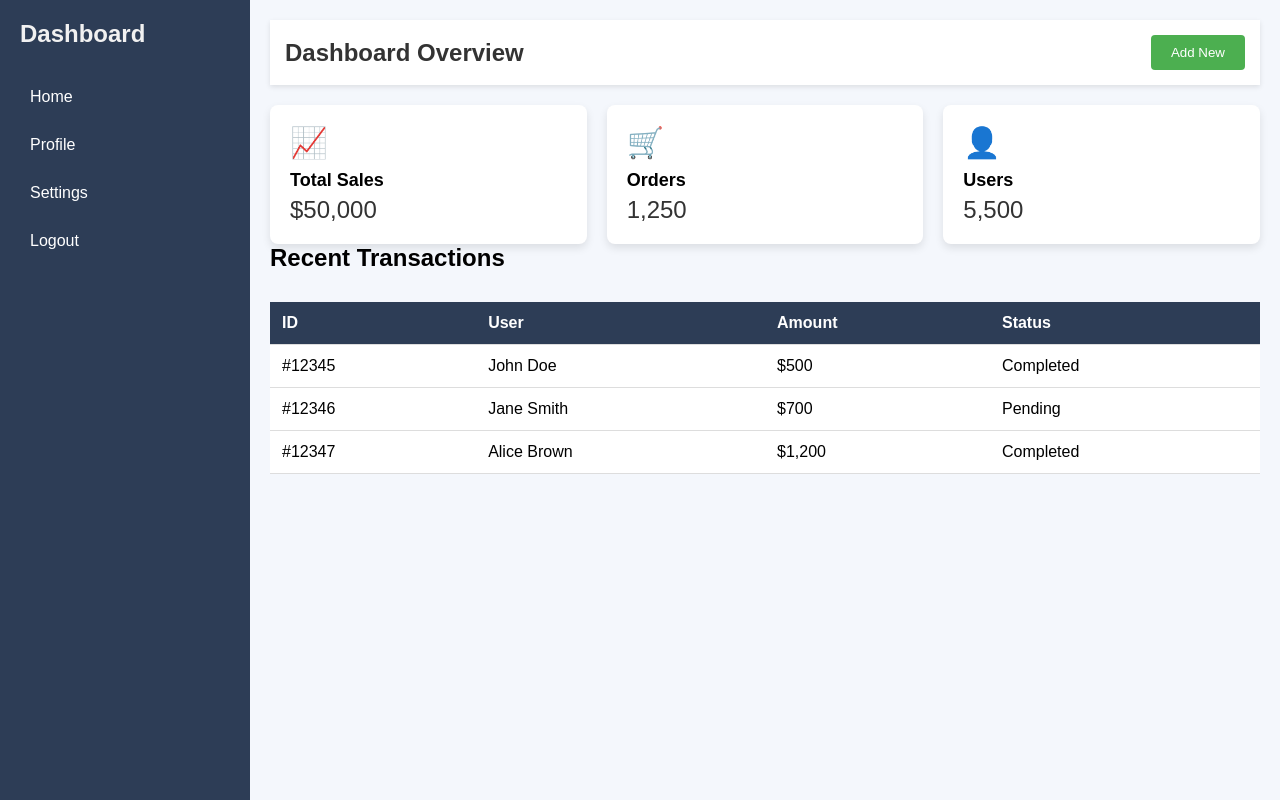
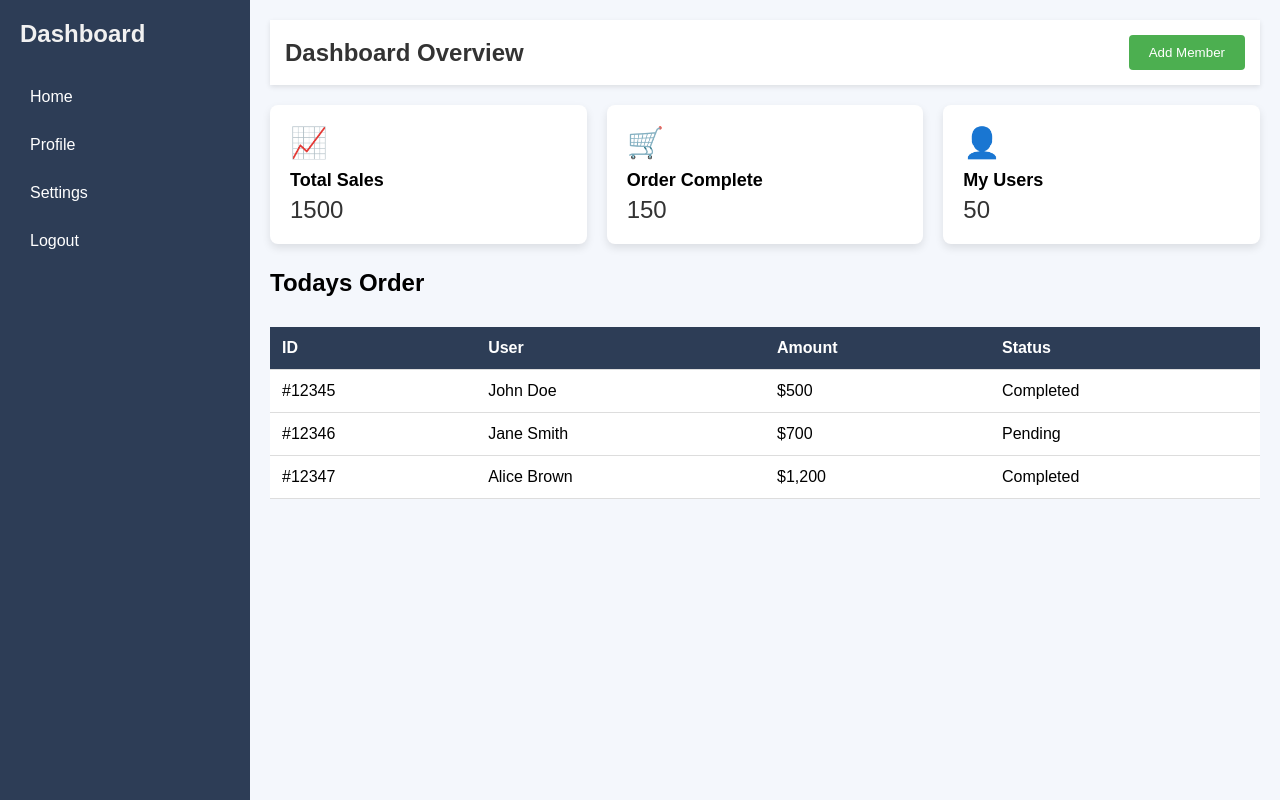
Before and after one commit to progRayhan/MealBox-BackEnd, a Django app: page /meal/dashboard/ in a window 1280 px wide. Run offline with Django 4.2, Linux system fonts and the light colour scheme.

Commit message:
feat: render template value dynamically

```diff
--- a/meal_box/templates/dashboard.html
+++ b/meal_box/templates/dashboard.html
@@ -140,6 +140,10 @@
             background-color: white;
         }
 
+        .table-container {
+            margin-top: 25px;
+        }
+
         /* Responsive Design */
         @media screen and (max-width: 768px) {
             .sidebar {
@@ -168,7 +172,7 @@
         <!-- Header -->
         <div class="header">
             <h1>Dashboard Overview</h1>
-            <button>Add New</button>
+            <button>Add Member</button>
         </div>
 
         <!-- Dashboard Cards -->
@@ -176,23 +180,23 @@
             <div class="card">
                 <div class="icon">📈</div>
                 <div class="title">Total Sales</div>
-                <div class="value">$50,000</div>
+                <div class="value">{{total_sales}}</div>
             </div>
             <div class="card">
                 <div class="icon">🛒</div>
-                <div class="title">Orders</div>
-                <div class="value">1,250</div>
+                <div class="title">Order Complete</div>
+                <div class="value">{{order_completed}}</div>
             </div>
             <div class="card">
                 <div class="icon">👤</div>
-                <div class="title">Users</div>
-                <div class="value">5,500</div>
+                <div class="title">My Users</div>
+                <div class="value">{{total_employee}}</div>
             </div>
         </div>
 
         <!-- Transactions Table -->
         <div class="table-container">
-            <h2>Recent Transactions</h2>
+            <h2>Todays Order</h2>
             <table class="table">
                 <thead>
                     <tr>
--- a/meal_manager/views/staff_dashboard.py
+++ b/meal_manager/views/staff_dashboard.py
@@ -8,5 +8,10 @@ class StaffDashboardView(View):
         staff_phone = "01942531394" # Todo: get phone from token
 
         staff_meals = MealTracker.objects.filter(staff__phone_number=staff_phone)
-        context = {"staff_meals": staff_meals}
+        context = {
+            "total_sales": 1500,
+            "order_completed": 150,
+            "total_employee": 50,
+            "staff_meals": staff_meals
+        }
         return render(request, "dashboard.html", context)
--- a/meal_user/admin.py
+++ b/meal_user/admin.py
@@ -13,7 +13,7 @@ class EmployeeAdmin(admin.ModelAdmin):
 
 @admin.register(Staff)
 class StaffAdmin(admin.ModelAdmin):
-    list_display = ("name", "phone_number", "email", "employee", "office")
+    list_display = ("name", "phone_number", "email", "employee", "office", "total_sales", "order_completed", "total_employee",)
     search_fields = ("name", "phone_number", "email", "employee__phone_number")
     list_filter = ("office",)
     ordering = ("name",)
--- a/meal_user/models.py
+++ b/meal_user/models.py
@@ -32,6 +32,9 @@ class Staff(models.Model):
     address = models.TextField()
     office = models.CharField(max_length=200)
     office_address = models.TextField()
+    total_sales = models.PositiveIntegerField(default=0)
+    order_completed = models.PositiveIntegerField(default=0)
+    total_employee = models.PositiveIntegerField(default=0)
 
     def __str__(self):
         return self.phone_number
```
